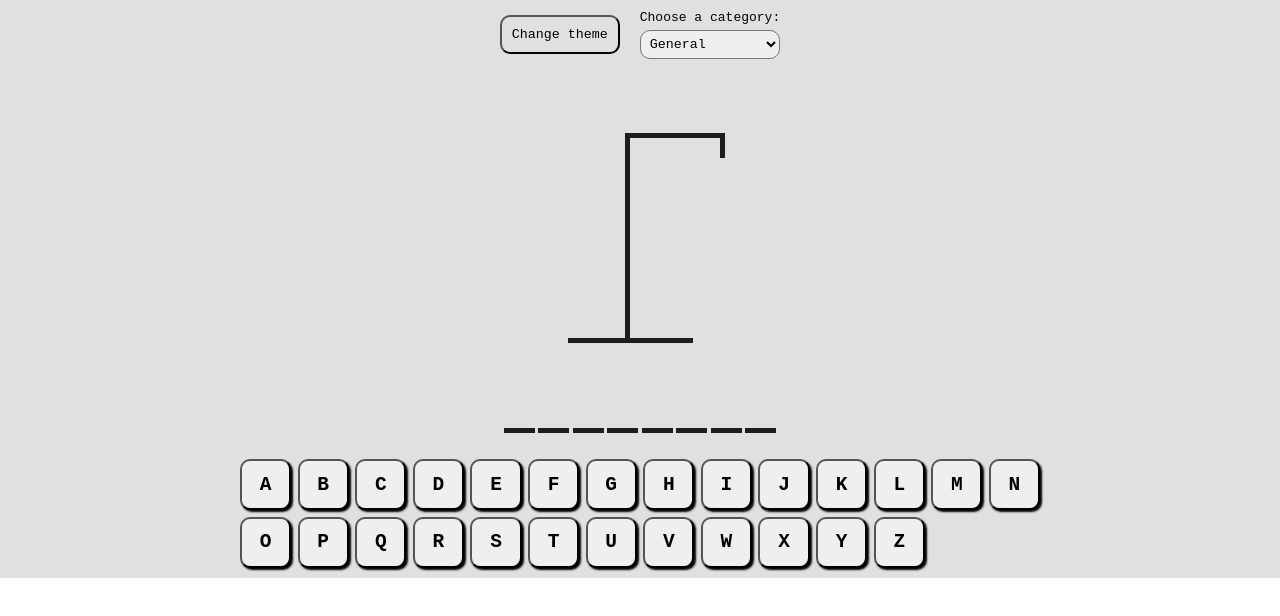
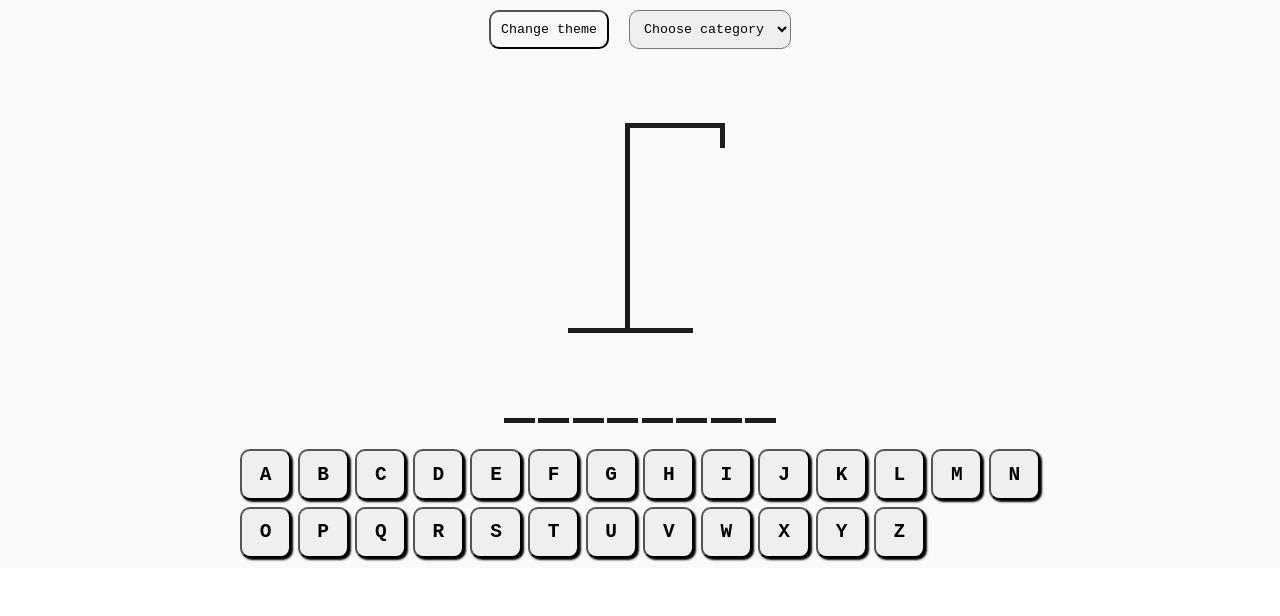
Before and after one commit to noraliptai/hangman, a React (Vite) app: page / in a window 1280 px wide. Shown: the top 616 px of the page. Built offline with nearby package versions, Linux system fonts and the light colour scheme; the HTML template or start-up script is replaced by a standard one.

Commit message:
styled category chooser and background

```diff
--- a/src/App.tsx
+++ b/src/App.tsx
@@ -65,7 +65,7 @@ function App() {
         margin: "0 auto",
         padding: "10px",
         alignItems: "center",
-        backgroundColor: darkTheme ? "#1d1d1d" : "#e0e0e0"
+        backgroundColor: darkTheme ? "#1d1d1d" : "#f9f9f9"
       }}>
         <div style={{
           display: "flex",
@@ -77,7 +77,7 @@ function App() {
           <button
             onClick={() => setDarkTheme(theme => !theme)}
             style={{
-              backgroundColor: "#e0e0e0",
+              backgroundColor: "#f9f9f9",
               padding: "10px",
               borderRadius: "10px",
               cursor: "pointer"
@@ -89,12 +89,11 @@ function App() {
             justifyContent: "center",
             gap: "5px"}}>
 
-            <p style={{color: darkTheme ? "#e0e0e0" : "black"}}>Choose a category: </p>
-
             <select
               id="category"
+              defaultValue="Choose category"
               style={{
-                padding: "5px",
+                padding: "10px",
                 borderRadius: "10px",
                 cursor: "pointer"}}
               onChange={(e) => {
@@ -102,6 +101,7 @@ function App() {
                 setGuessedLetters([])
                 setWordToGuess(newWord(e.target.value))
               }}>
+              <option disabled>Choose category</option>
               <option value="0">General</option>
               <option value="1">Animals</option>
               <option value="2">Countries</option>
```
